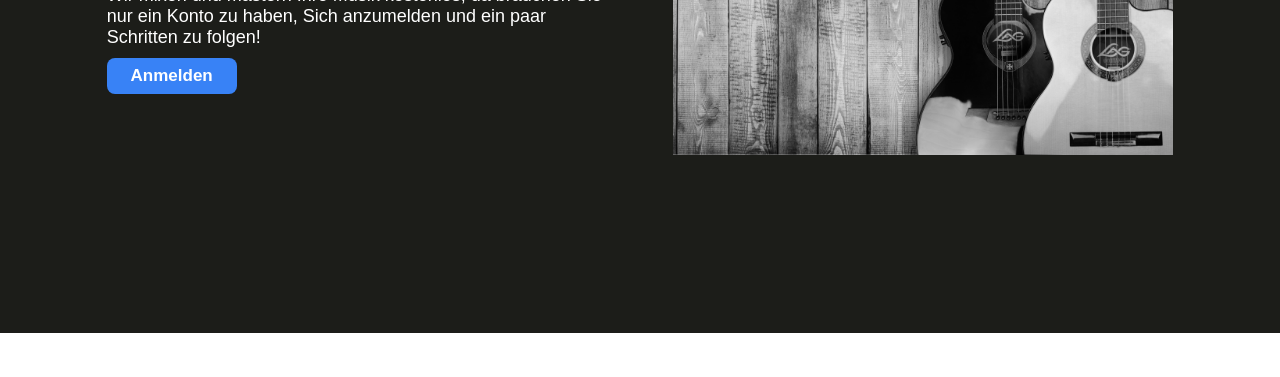
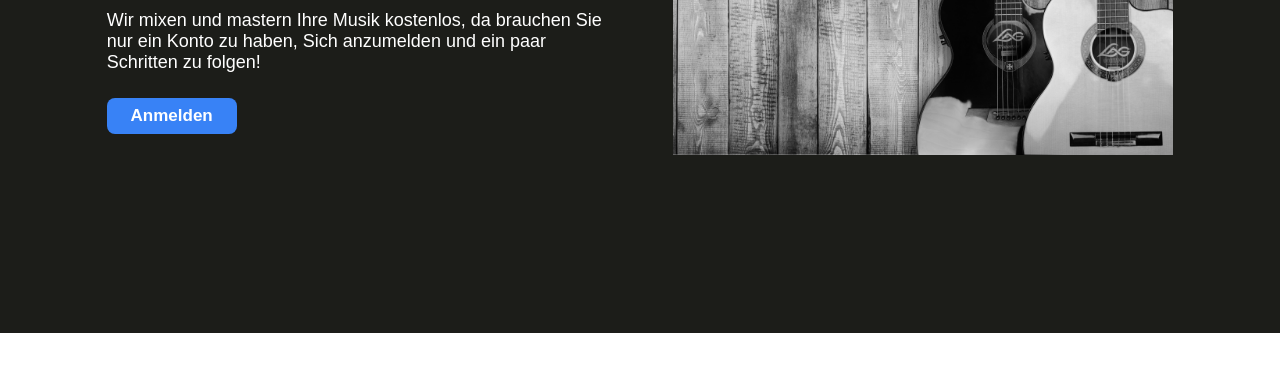
Before and after one commit to DerJimno/music-industry, a plain HTML site: page index.html in a window 1280 px wide. Shown: the part 247-624 px from the top of the page. Drawn offline with Linux system fonts and the light colour scheme.

Commit message:
add margin top to separate texts-bottom

```diff
--- a/style.css
+++ b/style.css
@@ -33,7 +33,7 @@
 
 .brand-name {
     font-size: 24px;
-    margin-bottom: 50px;
+    margin-bottom: 60px;
 }
 
 .motto {
@@ -42,7 +42,7 @@
 
 .brand-text {
     font-size: 18px;
-    margin-top: 10px;
+    margin-top: 25px;
 }
 
 button {
@@ -56,6 +56,7 @@ button {
     border-radius: 8px;
     border-bottom: 0px;
     border: none;
+    margin-top: 25px;
 }
 
 .header-content {
```
